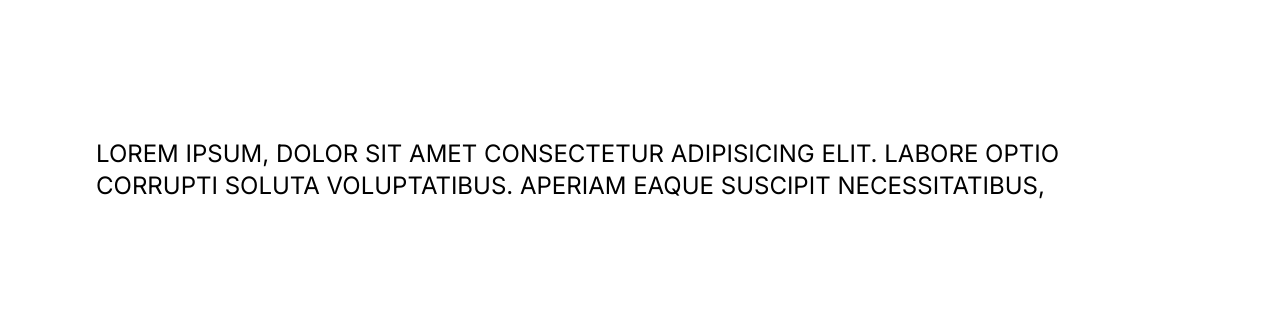
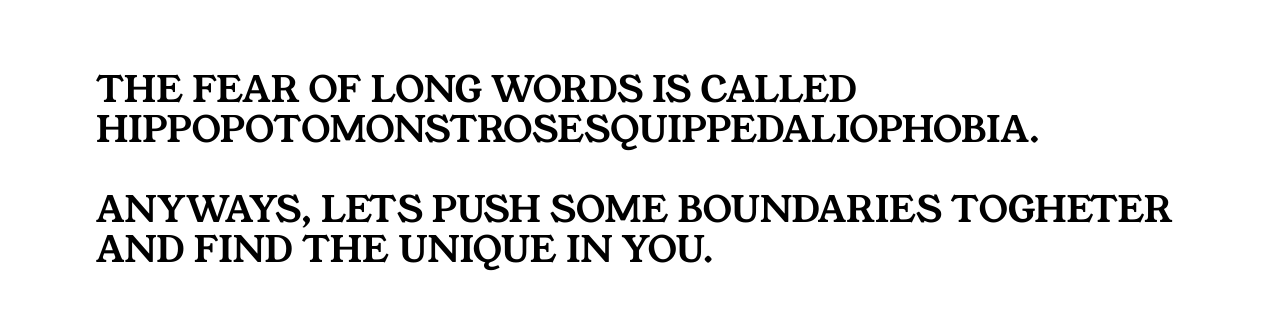
Before and after one commit to allanheremi/ozpeagency, a Next.js app: page / in a window 1280 px wide. Shown: the part 1180-1500 px from the top of the page. Built offline with nearby package versions, Linux system fonts and the light colour scheme.

Commit message:
Chore: push for testing

```diff
--- a/src/app/components/Heading.tsx
+++ b/src/app/components/Heading.tsx
@@ -1,11 +1,9 @@
 import React from 'react'
-
-
 
 const Heading = () => {
   return (
     <h1 className='p-4 lg:text-8xl text-6xl flex items-center px-8 md:px-24 h-[88vh]'>
-A CREATIVE AGENCY THAT HATES RULES.
+      A CREATIVE AGENCY THAT HATES RULES.
     </h1>
   )
 }
--- a/src/app/components/Subheading.tsx
+++ b/src/app/components/Subheading.tsx
@@ -1,13 +1,10 @@
 import React from "react";
-
-const text =
-  "Lorem ipsum, dolor sit amet consectetur adipisicing elit. Labore optio corrupti soluta voluptatibus. Aperiam eaque suscipit necessitatibus,";
 
 const Subheading = () => {
   return (
     <div>
-      <h1 className="p-4 px-8 md:px-24 h-[100vh] text-2xl bg-white text-black flex items-center">
-        {text.toUpperCase()}
+      <h1 className="flex h-[100vh] items-center bg-white p-4 px-8 text-4xl text-black md:px-24">
+<span>THE FEAR OF LONG WORDS IS CALLED HIPPOPOTOMONSTROSESQUIPPEDALIOPHOBIA. <br/> <br/> ANYWAYS, LETS PUSH SOME BOUNDARIES TOGHETER AND FIND THE UNIQUE IN YOU.</span>
       </h1>
     </div>
   );
--- a/src/app/layout.tsx
+++ b/src/app/layout.tsx
@@ -1,11 +1,17 @@
 import "~/styles/globals.css";
 import { Toaster } from "react-hot-toast";
-import { Inter } from "next/font/google";
+import { Inter, Young_Serif } from "next/font/google";
 
 const inter = Inter({
   subsets: ["latin"],
   variable: "--font-sans",
 });
+
+const youngSerif = Young_Serif({
+  subsets: ["latin"],
+  variable: "--font-sans",
+  weight: '400',
+})
 
 export const metadata = {
   title: "Ozpe Agency",
@@ -22,7 +28,7 @@ export default function RootLayout({
     <html lang="en">
 
 
-      <body className={`bg-black font-sans text-white ${inter.variable}`}>
+      <body className={`bg-black font-sans text-white ${youngSerif.variable}`}>
       <Toaster
         position="top-left"
         toastOptions={{
--- a/src/styles/globals.css
+++ b/src/styles/globals.css
@@ -3,7 +3,6 @@
 @tailwind utilities;
 
 html {
-  font-family: "Helvetica Neue", sans-serif;
   max-width: 100%;
   scroll-behavior: smooth;
 }
```
